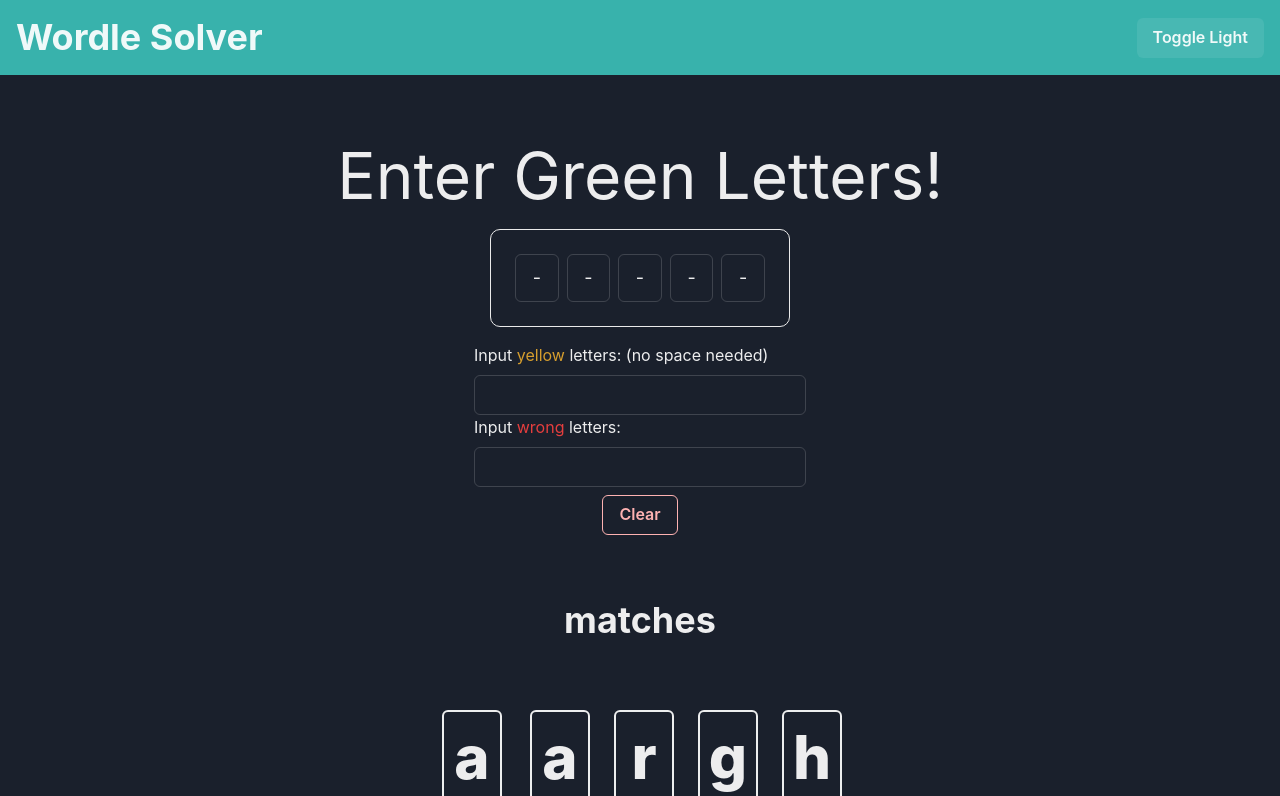
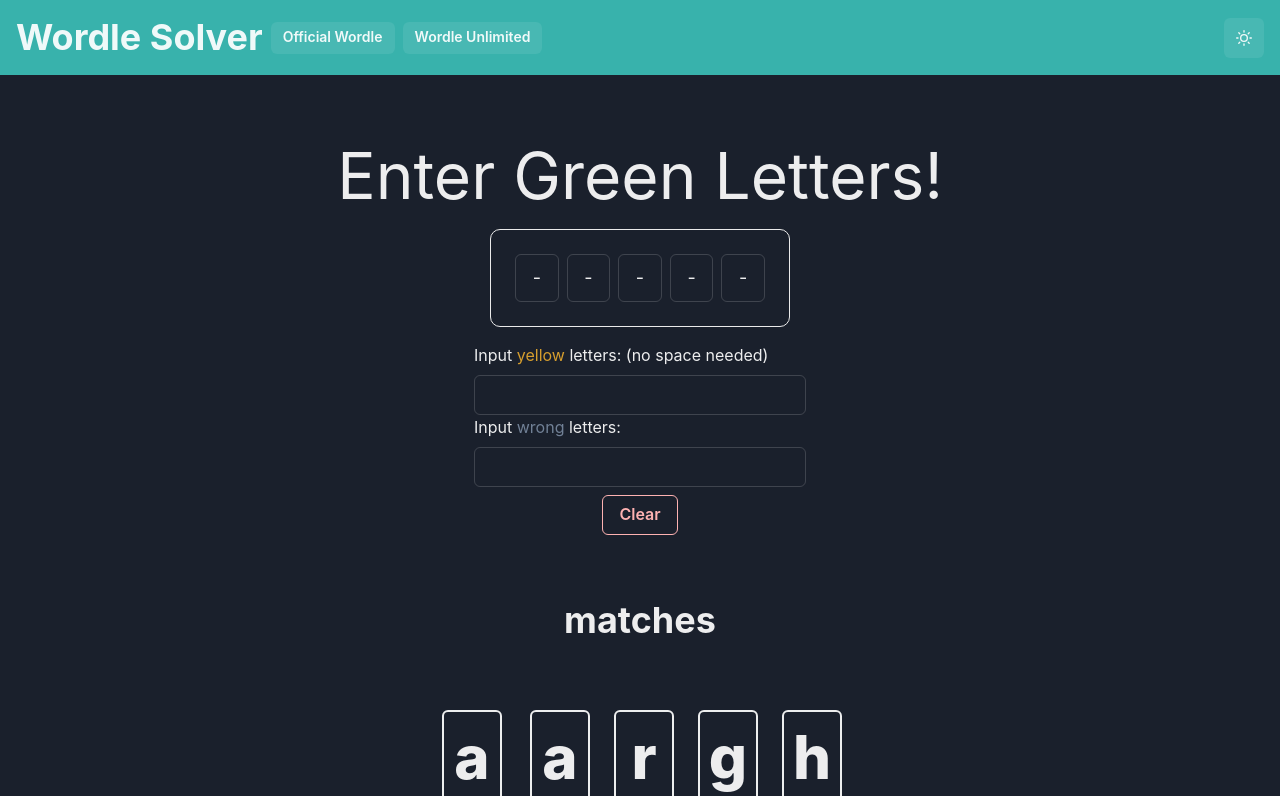
Before and after one commit to jameszhang-a/wordle-solver, a Next.js app: page / in a window 1280 px wide. Shown: the top 796 px of the page. Built offline with nearby package versions, Linux system fonts and the light colour scheme.

Commit message:
Make responsive

```diff
--- a/components/DarkSwitch.js
+++ b/components/DarkSwitch.js
@@ -1,11 +1,18 @@
-import { useColorMode, Button } from '@chakra-ui/react';
+import { useColorMode, Button, IconButton } from '@chakra-ui/react';
+import { MoonIcon, SunIcon } from '@chakra-ui/icons';
 
 const DarkSwitch = () => {
   const { colorMode, toggleColorMode } = useColorMode();
   return (
-    <Button onClick={toggleColorMode}>
-      Toggle {colorMode === 'light' ? 'Dark' : 'Light'}
-    </Button>
+    // <Button onClick={toggleColorMode}>
+    //   Toggle {colorMode === 'light' ? 'Dark' : 'Light'}
+    // </Button>
+    <IconButton
+      aria-label='toggle dark mode'
+      colorScheme={colorMode === 'light' ? 'blackAlpha' : 'gray'}
+      icon={colorMode === 'light' ? <MoonIcon /> : <SunIcon />}
+      onClick={toggleColorMode}
+    />
   );
 };
 
--- a/components/Header.js
+++ b/components/Header.js
@@ -1,11 +1,108 @@
-import { Flex, Spacer, Heading } from '@chakra-ui/react';
+import {
+  Flex,
+  Heading,
+  HStack,
+  VStack,
+  Spacer,
+  Button,
+  ButtonGroup,
+  IconButton,
+  useColorModeValue,
+  Box
+} from '@chakra-ui/react';
+import { HamburgerIcon, CloseIcon } from '@chakra-ui/icons';
+import { useState } from 'react';
 import DarkSwitch from './DarkSwitch';
 
 const Header = () => {
+  const [ displayDropdown, setDisplayDropdown ] = useState('none');
+
+  const ddColor = useColorModeValue('teal.500', '#1A202C');
+
+  const mobileContent = (
+    <Box
+      w='100vw'
+      bgColor={ddColor}
+      display={displayDropdown}
+      zIndex={20}
+      h='100vh'
+      pos='fixed'
+      top='0'
+      left='0'
+      overflowY='auto'
+      flexDir='column'
+    >
+      <Flex justify='flex-end'>
+        <IconButton
+          aria-label='Close menu'
+          icon={<CloseIcon />}
+          onClick={() => setDisplayDropdown('none')}
+        />
+      </Flex>
+
+      <Flex direction='column' justify='center' align='center'>
+        <Heading as='h1'>Wordle Solver</Heading>
+        <Button
+          as='a'
+          href='https://www.powerlanguage.co.uk/wordle/'
+          target='_blank'
+          rel='noopener noreferrer'
+          size='lg'
+          mt='50'
+        >
+          Official Wordle
+        </Button>
+        <Button
+          as='a'
+          href='https://www.wordleunlimited.com/'
+          target='_blank'
+          rel='noopener noreferrer'
+          size='lg'
+          mt='50'
+        >
+          Wordle Unlimited
+        </Button>
+      </Flex>
+    </Box>
+  );
+
   return (
     <Flex bg='teal.400' align='center' justify='space-between' padding={4}>
-      <Heading as='h1'>Wordle Solver</Heading>
-      {/* <Spacer /> */}
+      <HStack display={[ 'none', 'none', 'flex', 'flex' ]}>
+        <Heading as='h1'>Wordle Solver</Heading>
+        <ButtonGroup>
+          <Button
+            as='a'
+            href='https://www.powerlanguage.co.uk/wordle/'
+            target='_blank'
+            rel='noopener noreferrer'
+            size='sm'
+          >
+            Official Wordle
+          </Button>
+          <Button
+            as='a'
+            href='https://www.wordleunlimited.com/'
+            target='_blank'
+            rel='noopener noreferrer'
+            size='sm'
+          >
+            Wordle Unlimited
+          </Button>
+        </ButtonGroup>
+      </HStack>
+
+      {/* Hamburger menu that only shows up when size is small */}
+      <IconButton
+        aria-label='open menu'
+        size='lg'
+        mr={2}
+        icon={<HamburgerIcon />}
+        display={[ 'flex', 'flex', 'none', 'none' ]}
+        onClick={() => setDisplayDropdown('flex')}
+      />
+      {mobileContent}
+
       <DarkSwitch />
     </Flex>
   );
--- a/package.json
+++ b/package.json
@@ -8,6 +8,7 @@
     "lint": "next lint"
   },
   "dependencies": {
+    "@chakra-ui/icons": "^1.1.5",
     "@chakra-ui/react": "^1.8.3",
     "@emotion/react": "^11",
     "@emotion/styled": "^11",
--- a/pages/index.js
+++ b/pages/index.js
@@ -83,7 +83,7 @@
           <div>
             <Text mb='8px'>
               Input{' '}
-              <Text as='span' color='red.500'>
+              <Text as='span' color='gray.500'>
                 wrong
               </Text>{' '}
               letters:{' '}
```
Also changed, not shown: 1 other file (tests, documents, lock files or other folders).
